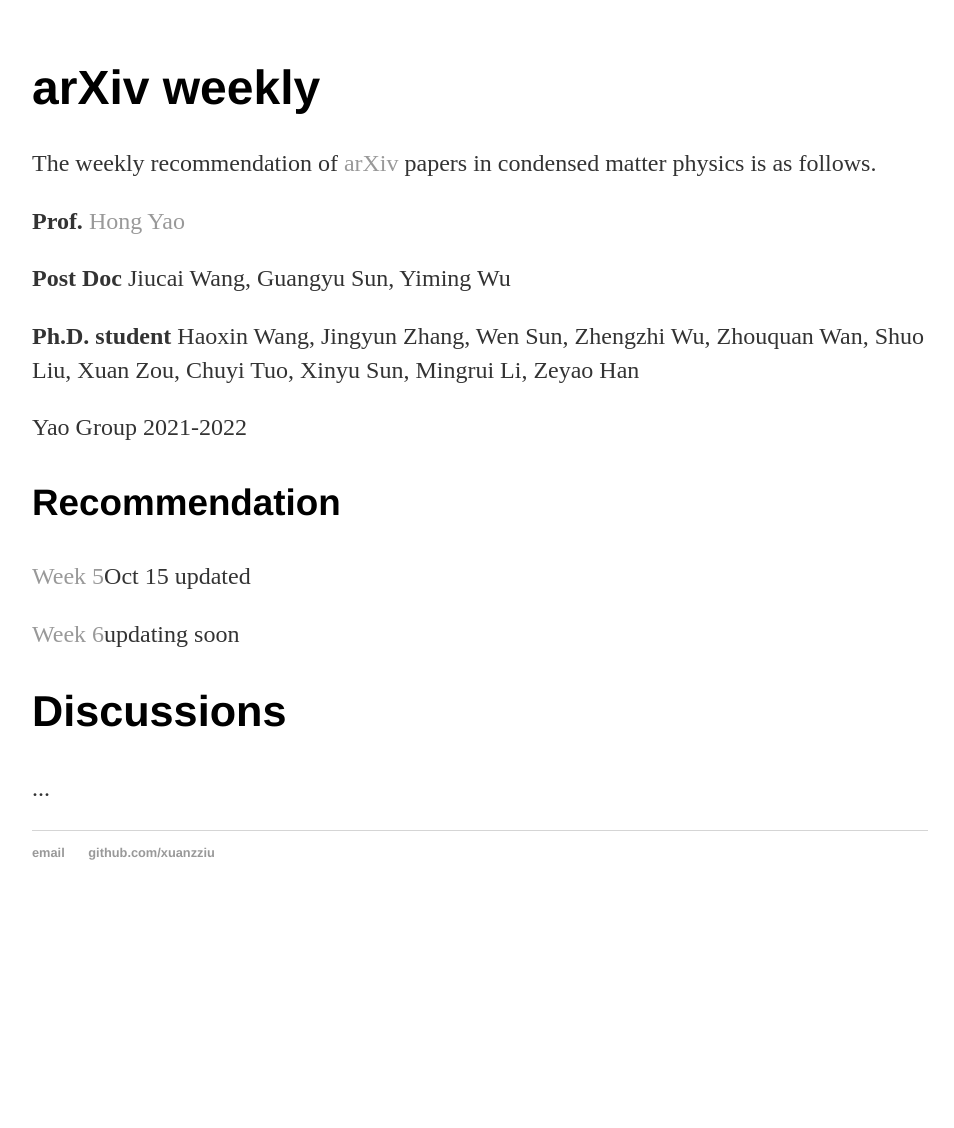
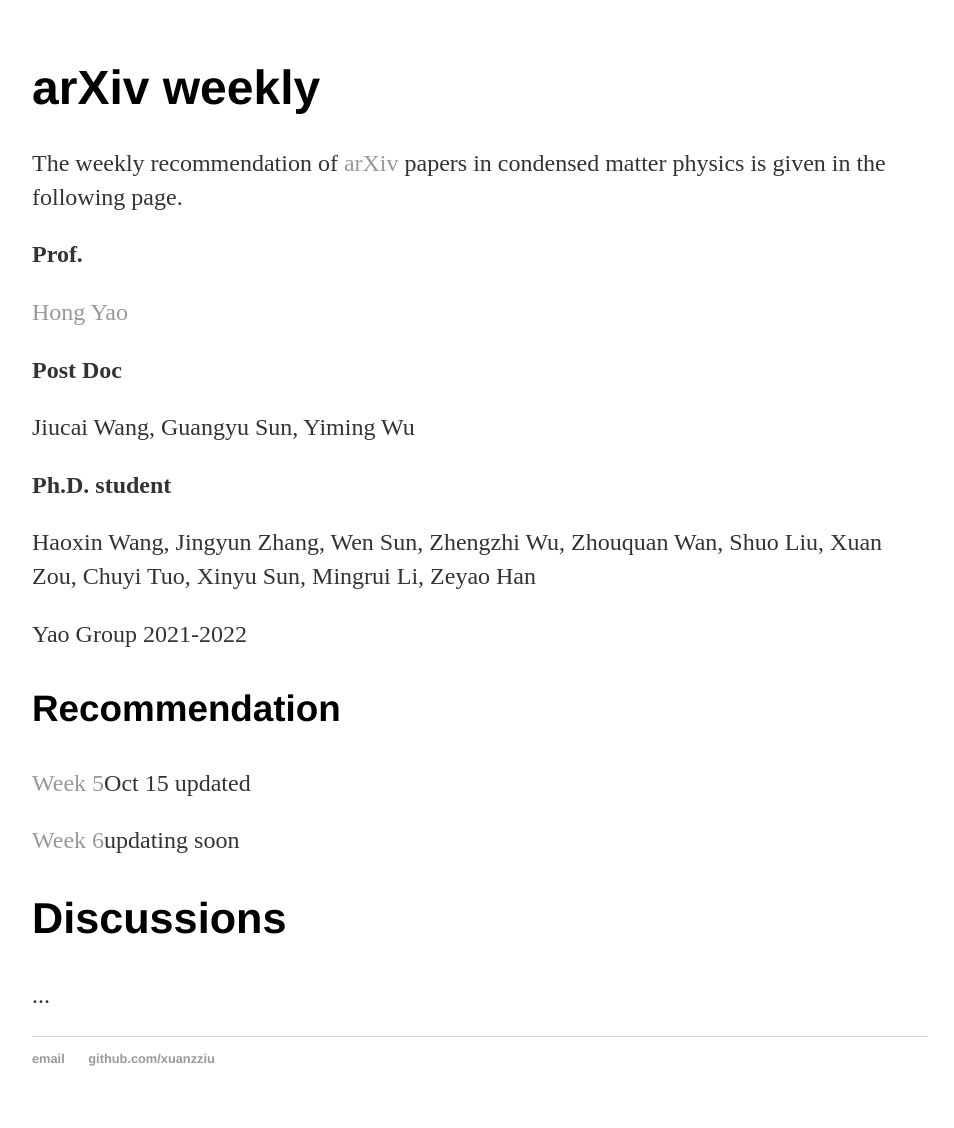
Before and after one commit to xuanzziu/xuanzziu.github.io, a Jekyll site: the page built from arXiv/index.html, in a window 1280 px wide. Shown: the whole page, without its empty margins (160-1114 px from the left). Built offline with Jekyll 4.4.1, drawn with Linux system fonts in a browser that asks for light colours; before the commit the page ends 922 px from its top, so only the background shows below that.

Commit message:
Update index.html

```diff
--- a/arXiv/index.html
+++ b/arXiv/index.html
@@ -5,10 +5,13 @@
 		<div class="blurb">
 			<!-- <p><a href="/arXiv/cn.html">中文版</a></p> -->
 			<h1>arXiv weekly</h1>
-			<p> The weekly recommendation of <a href="https://arxiv.org/">arXiv</a> papers in condensed matter physics is as follows.</p>
-			<p> <b>Prof.</b> <a href="https://www.ias.tsinghua.edu.cn/info/1016/1215.htm">Hong Yao</a></p>
-			<p> <b>Post Doc</b> Jiucai Wang, Guangyu Sun, Yiming Wu</p>
-			<p> <b>Ph.D. student</b> Haoxin Wang, Jingyun Zhang, Wen Sun, Zhengzhi Wu, Zhouquan Wan, Shuo Liu, Xuan Zou, Chuyi Tuo, Xinyu Sun, Mingrui Li, Zeyao Han </p>
+			<p> The weekly recommendation of <a href="https://arxiv.org/">arXiv</a> papers in condensed matter physics is given in the following page.</p>
+			<p> <b>Prof.</b> </p>
+			<p> <a href="https://www.ias.tsinghua.edu.cn/info/1016/1215.htm">Hong Yao</a></p>
+			<p> <b>Post Doc</b> </p>
+			<p> Jiucai Wang, Guangyu Sun, Yiming Wu</p>
+			<p> <b>Ph.D. student</b> </p>
+			<p> Haoxin Wang, Jingyun Zhang, Wen Sun, Zhengzhi Wu, Zhouquan Wan, Shuo Liu, Xuan Zou, Chuyi Tuo, Xinyu Sun, Mingrui Li, Zeyao Han </p>
 
 			<p>Yao Group 2021-2022</p>
 
```
